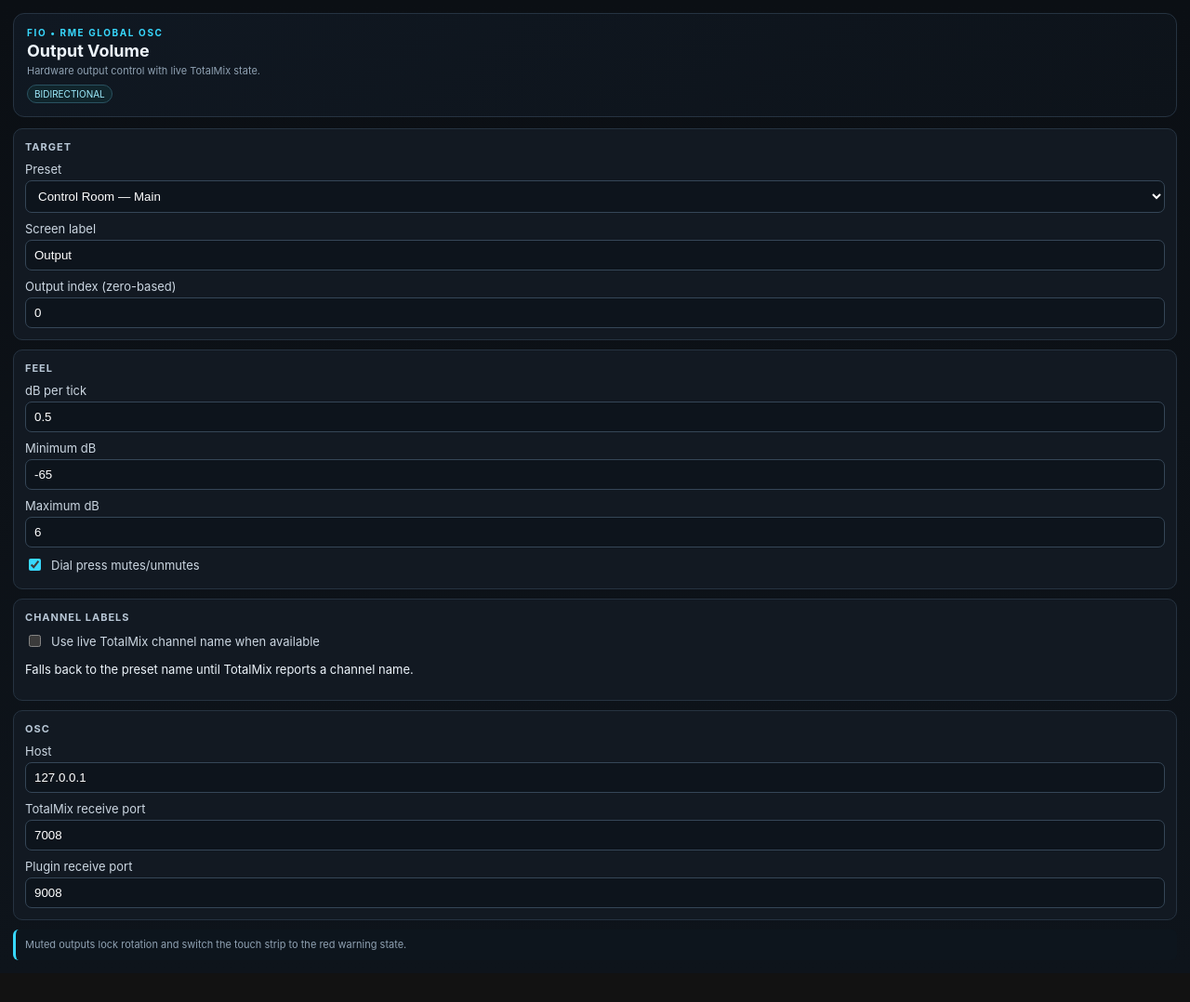
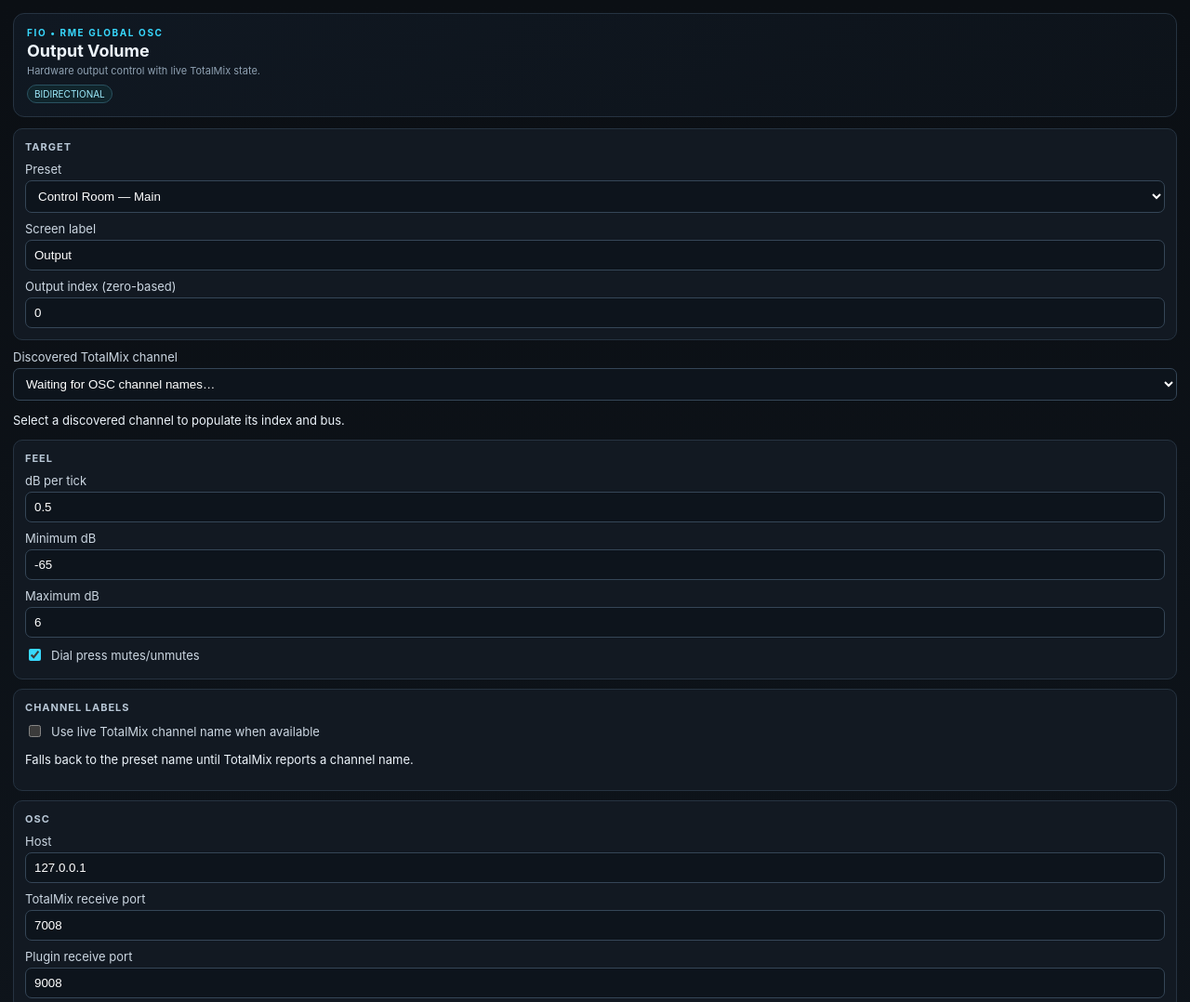
Before and after one commit to kitbrown/rme-controller-macos, a website: page com.fionetworks.rme-globalosc.sdPlugin/ui/output-volume.html in a window 1280 px wide. Shown: the top 1078 px of the page at 93% size. Before the commit the page ends 1047 px from the top, so only its background shows below. Drawn offline with Linux system fonts and the light colour scheme.

Commit message:
ui: expose live discovered channel selector from Global OSC

```diff
--- a/com.fionetworks.rme-globalosc.sdPlugin/ui/output-volume.html
+++ b/com.fionetworks.rme-globalosc.sdPlugin/ui/output-volume.html
@@ -11,6 +11,6 @@
 </style></head><body>
 <div class="hero"><div class="kicker">FIO • RME GLOBAL OSC</div><div class="title">Output Volume</div><div class="sub">Hardware output control with live TotalMix state.</div><span class="badge">BIDIRECTIONAL</span></div>
 <div class="section"><h3>Target</h3><label>Preset</label><select data-setting="preset"><option value="main">Control Room — Main</option><option value="spdif">SPDIF Output</option><option value="phones1">Control Room — Phones 1</option><option value="custom">Custom output</option></select><div data-show-preset="custom"><label>Screen label</label><input type="text" data-setting="label" value="Output"><label>Output index (zero-based)</label><input type="number" data-setting="outputIndex" value="0"></div></div>
-<div class="section"><h3>Feel</h3><label>dB per tick</label><input type="number" data-setting="stepDb" value="0.5" step="0.1"><label>Minimum dB</label><input type="number" data-setting="minDb" value="-65" step="0.1"><label>Maximum dB</label><input type="number" data-setting="maxDb" value="6" step="0.1"><label class="check"><input type="checkbox" data-setting="muteOnPress" checked>Dial press mutes/unmutes</label></div>
+<label>Discovered TotalMix channel</label><select data-channel-picker data-channel-buses="output"><option value="">Waiting for OSC channel names…</option></select><p>Select a discovered channel to populate its index and bus.</p><div class="section"><h3>Feel</h3><label>dB per tick</label><input type="number" data-setting="stepDb" value="0.5" step="0.1"><label>Minimum dB</label><input type="number" data-setting="minDb" value="-65" step="0.1"><label>Maximum dB</label><input type="number" data-setting="maxDb" value="6" step="0.1"><label class="check"><input type="checkbox" data-setting="muteOnPress" checked>Dial press mutes/unmutes</label></div>
 <div class="section"><h3>Channel labels</h3><label class="check"><input type="checkbox" data-setting="followName">Use live TotalMix channel name when available</label><p>Falls back to the preset name until TotalMix reports a channel name.</p></div><div class="section"><h3>OSC</h3><label>Host</label><input type="text" data-setting="host" value="127.0.0.1"><label>TotalMix receive port</label><input type="number" data-setting="sendPort" value="7008"><label>Plugin receive port</label><input type="number" data-setting="receivePort" value="9008"></div>
 <div class="note">Muted outputs lock rotation and switch the touch strip to the red warning state.</div><script src="common.js"></script></body></html>
```
